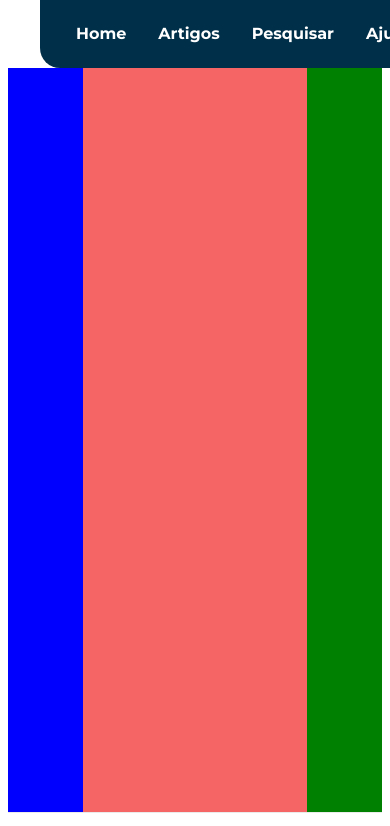
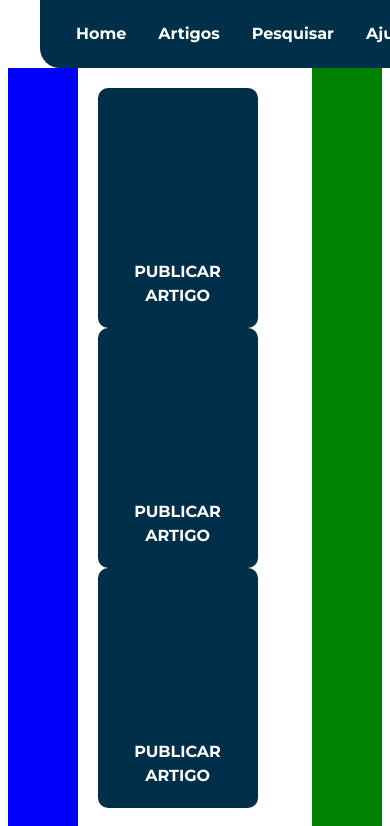
Before and after one commit to int-ressant/int-blog, a Next.js app in the folder client/int-blog/: page / in a window 390 px wide. Shown: the top 826 px of the page. Built offline with nearby package versions, Linux system fonts and the light colour scheme.

Commit message:
bug with responsiveness

```diff
--- a/client/int-blog/pages/index.js
+++ b/client/int-blog/pages/index.js
@@ -1,9 +1,38 @@
-import { Box, Flex } from "@chakra-ui/react";
+import { Box, Flex, Text } from "@chakra-ui/react";
 import Head from "next/head";
 import MainLink from "../components/mainLink";
 import styles from "../styles/Home.module.css";
 
 export default function Home() {
+  const handlePublish = () => {};
+
+  const Clickables = ({ txt }) => {
+    return (
+      <Flex
+        alignItems="flex-end"
+        onClick={handlePublish}
+        justifyContent="center"
+        as="button"
+        bgColor="blue.dark"
+        borderRadius="10"
+        h="15rem"
+        w="10rem"
+
+      >
+        <Text
+          textTransform="uppercase"
+          pb="5"
+          textAlign="center"
+          color="white"
+          fontWeight="bold"
+          w="80%"
+        >
+          {txt}
+        </Text>
+      </Flex>
+    );
+  };
+
   return (
     <div className={styles.container}>
       <Head>
@@ -18,15 +47,19 @@ export default function Home() {
         />
       </Head>
 
-      <Box className={styles.main}>
-
-
+      <Box  className={styles.main}>
         <Flex flex="5">
           <Flex flex="1" bg="blue"></Flex>
-          <Flex flex="3" bg="red.400">
-
+          <Flex flexDirection='column' flex="3">
+            <Flex flexFlow={['column wrap','nowrap']} flexBasis='auto'  justifyContent="space-around"  p="5">
+              <Clickables txt="Publicar artigo" />
+              <Clickables txt="Publicar artigo" />
+              <Clickables txt="Publicar artigo" />
+            </Flex>
+            <Flex w='85%' h='20%' borderRadius='10' justifyContent='center' alignItems='center' as='button'  alignSelf='center' bgColor='blue.dark' >
+<Text color='white'fontWeight='bold' fontSize='xxx-large' >ANUNCIE AQUI</Text>
+            </Flex>
           </Flex>
-
           <Flex flex="1" bg="green"></Flex>
         </Flex>
       </Box>
```
